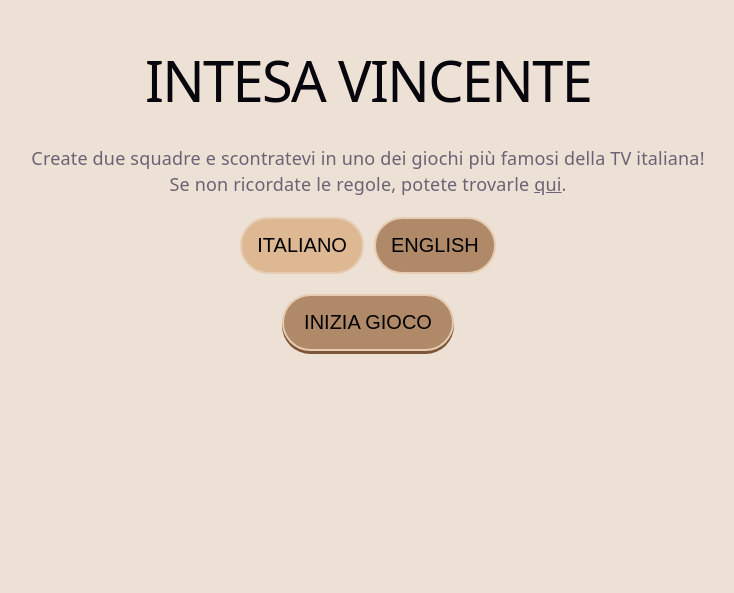
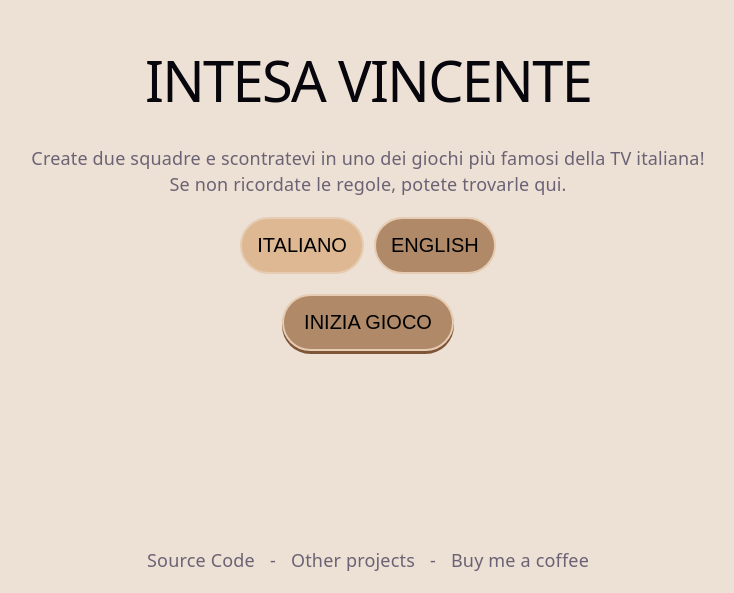
Before and after one commit to pishonne/Intesa-Vincente, a React (Vite) app: page / in a window 1280 px wide. Shown: the part 207-800 px from the top of the page, without its empty margins (272-1006 px from the left). Built offline with nearby package versions, Linux system fonts and the light colour scheme.

Commit message:
Add footer in Home component

```diff
--- a/src/Home.jsx
+++ b/src/Home.jsx
@@ -18,6 +18,16 @@ function Home( { language, setLanguage, setView } ) {
                     <button className="language_select_button" onClick={() => changeLanguage("english")} style={{backgroundColor:`${language == "english" ? "var(--primary)" : "var(--secondary)"}`}}>ENGLISH</button>
                 </div>
                 <button className="game_button" onClick={() => setView("game")}>{`${language == "italiano" ? "INIZIA GIOCO" : "START GAME"}`}</button>
+
+
+                <footer>
+                    <a href="https://github.com/pishonne/Intesa-Vincente">Source Code</a>
+                    <span>-</span>
+                    <a href="https://pishonne.github.io/">Other projects</a>
+                    <span>-</span>
+                    <a href="https://buymeacoffee.com/lishonne">Buy me a coffee</a>
+                </footer>
+
             </section>
         </>
     )
--- a/src/index.css
+++ b/src/index.css
@@ -69,8 +69,26 @@ h2 {
 p {
   margin: 0;
 }
+
 a {
+  position: relative;
   color: var(--text);
+  text-decoration: none;
+}
+
+a::before {
+  position: absolute;
+  bottom: 0;
+  left: 0;
+  content: '';
+  height: 1px;
+  width: 0%;
+  background-color: var(--text);
+  transition: 0.3s ease;
+}
+
+a:hover::before {
+  width: 100%;
 }
 
 section {
@@ -81,6 +99,15 @@ section {
   gap: 20px;
 }
 
+footer {
+  position: fixed;
+  bottom: 20px;
+  display: flex;
+  align-items: center;
+  justify-content: center;
+  flex-direction: row;
+  gap: 15px;
+}
 
 @media (max-width: 900px) {
 
@@ -88,4 +115,8 @@ section {
     padding: 5px;
   }
 
+  footer {
+    gap: 5px;
+  }
+
 }
```
